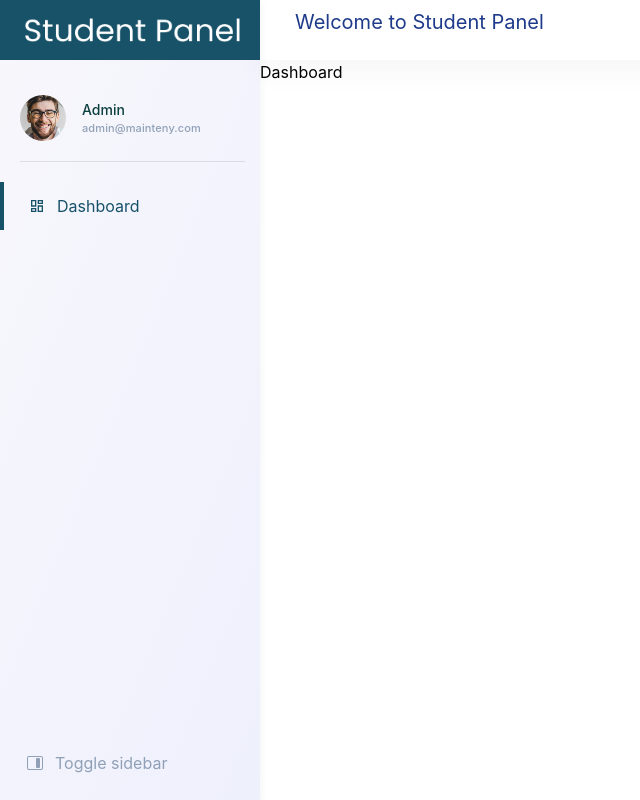
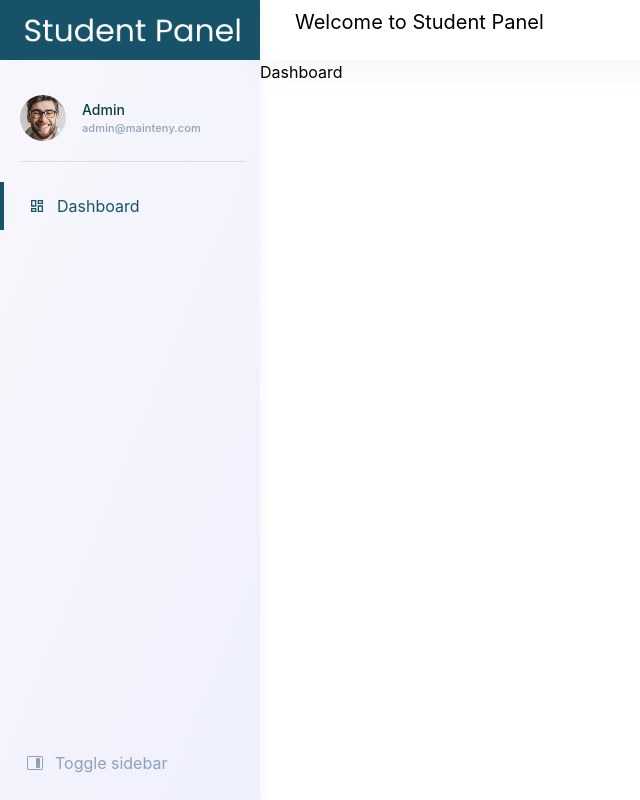
Before and after one commit to vinoth-berkmons/student-panel, a React (Create React App) app: page /dashboard in a window 1280 px wide. Shown: the whole page, without its empty margins (0-640 px from the left). Built offline with nearby package versions, Linux system fonts and the light colour scheme.

Commit message:
header text colour change

```diff
--- a/src/layout/components/header/Header.tsx
+++ b/src/layout/components/header/Header.tsx
@@ -11,7 +11,7 @@ const Header: FC = () => {
 
     return (
         <div className="header-container md:mt-2 flex items-center w-full pr-8 sm:mt-4 xxsm:mt-4">
-            <h2 className="text-blue-900 text-xl">Welcome to Student Panel</h2>
+            <h2 className="primary-txt  text-xl">Welcome to Student Panel</h2>
         </div>
     )
 }
```
